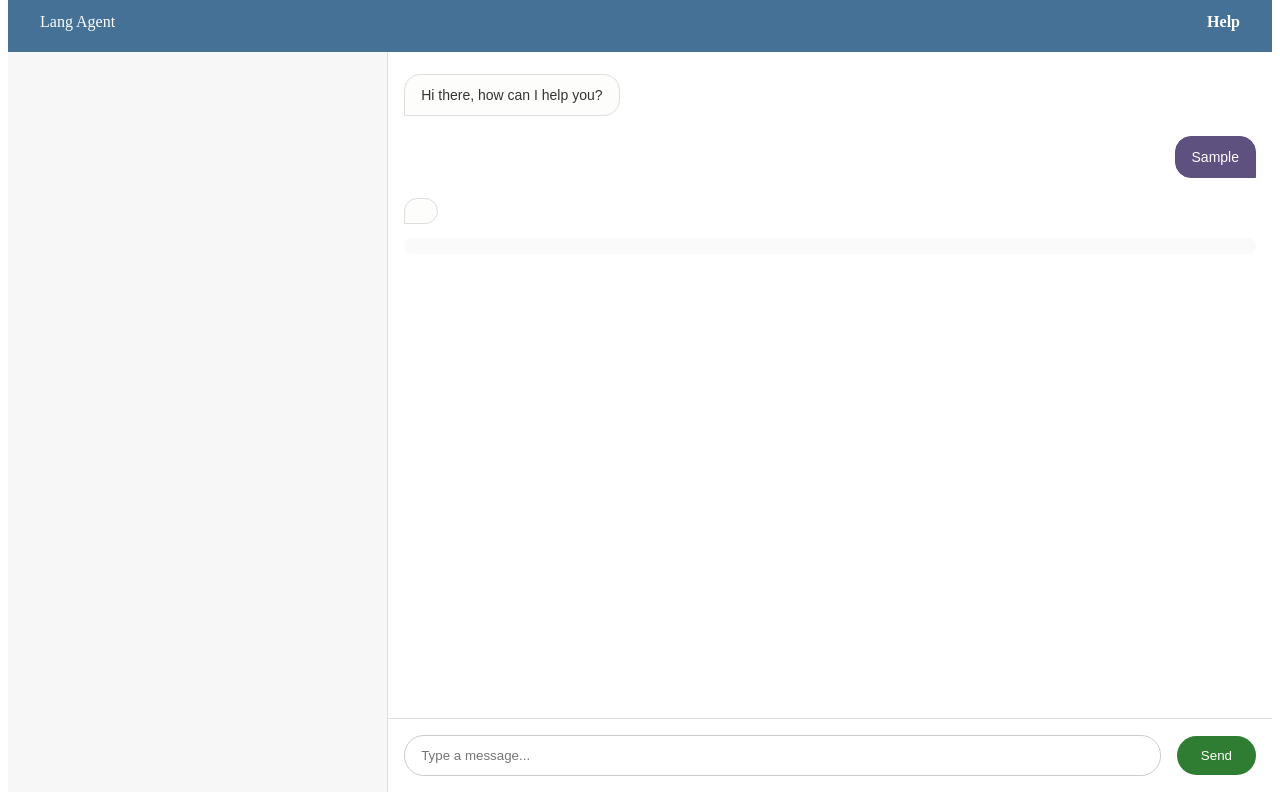
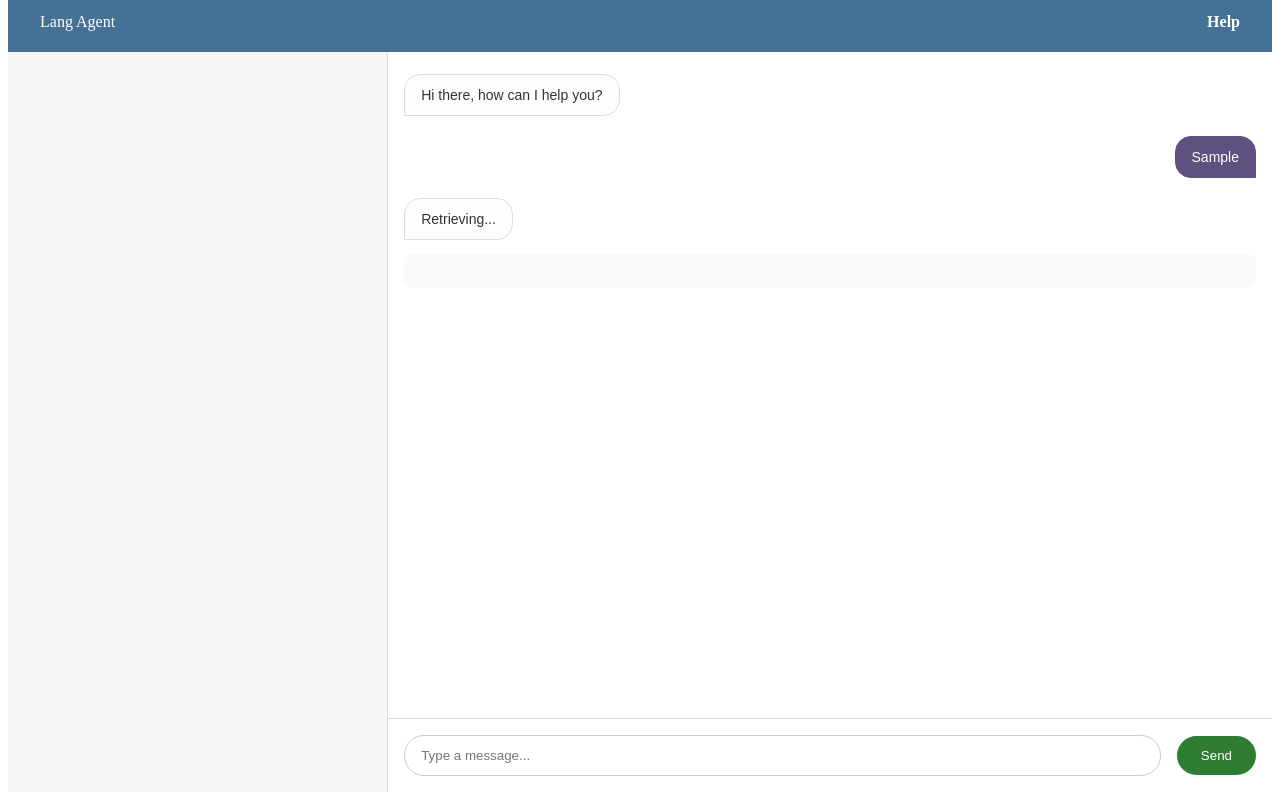
Before and after one commit to Rakeshreddysr2401/LangLearnUI, a React (Vite) app: page / in a window 1280 px wide. Both pictures are taken after typing "Sample" into the empty fields and a click on the button "Send". Shown: the part 16-816 px from the top of the page. Built offline with nearby package versions, Linux system fonts and the light colour scheme; no server answers.

Commit message:
minor changes

```diff
--- a/src/components/MessageTypes/PremiumTyping/PreminumTypingAnnotation.jsx
+++ b/src/components/MessageTypes/PremiumTyping/PreminumTypingAnnotation.jsx
@@ -3,9 +3,9 @@ import "./PreminumTypingAnnotation";
 
 const PremiumTypingAnimation = () => (
   <div className="typing-dots">
-    <span className="dot" style={{ animationDelay: "0ms" }}></span>
-    <span className="dot" style={{ animationDelay: "300ms" }}></span>
-    <span className="dot" style={{ animationDelay: "600ms" }}></span>
+    <span className="dot" style={{ animationDelay: "0ms" }}>Retrieving</span>
+    <span className="dot" style={{ animationDelay: "300ms" }}>.</span>
+    <span className="dot" style={{ animationDelay: "600ms" }}>..</span>
   </div>
 );
 
--- a/src/components/MessageTypes/PremiumTyping/PremiumTypingAnnotation.css
+++ b/src/components/MessageTypes/PremiumTyping/PremiumTypingAnnotation.css
@@ -5,7 +5,7 @@
 .dot {
   width: 0.5rem;
   height: 0.5rem;
-  background: #7f8c8d;
+  background: #96bdc0;
   border-radius: 50%;
   opacity: 0;
   animation: blink 1s infinite;
```
